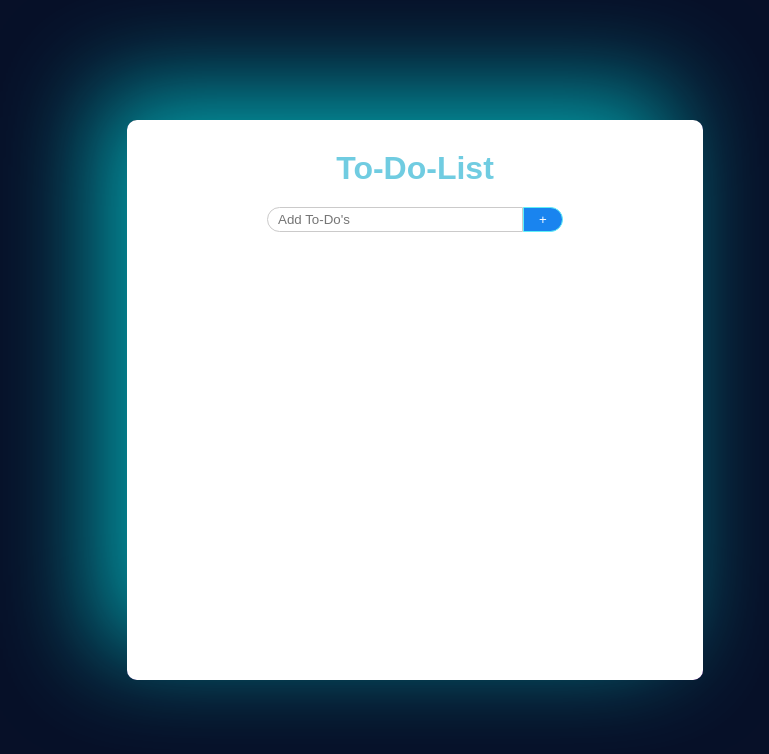
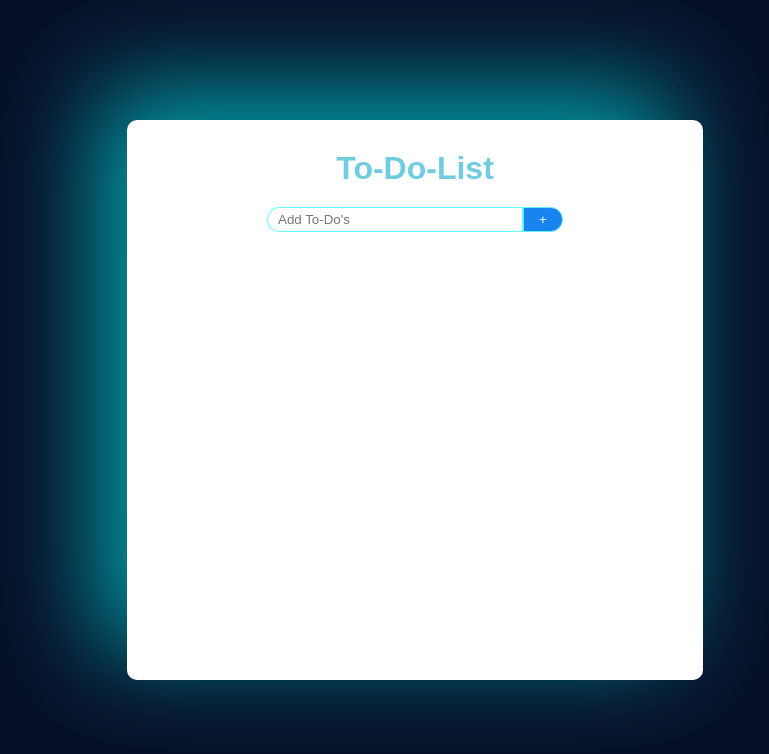
Before and after one commit to Aryan1309006/To-Do-list, a plain HTML site: page index.html in a window 1280 px wide. Shown: the whole page, without its empty margins (225-994 px from the left). Drawn offline with Linux system fonts and the light colour scheme.

Commit message:
some changes

```diff
--- a/style.css
+++ b/style.css
@@ -68,6 +68,8 @@ body {
   padding-left: 10px;
   border-radius: 20px 0 0 20px;
   box-sizing: border-box;
+  border-color: rgba(0, 255, 255, 0.607);
+
 }
 .input-main input:focus {
   border-color: rgba(0, 255, 255, 0.607);
```
